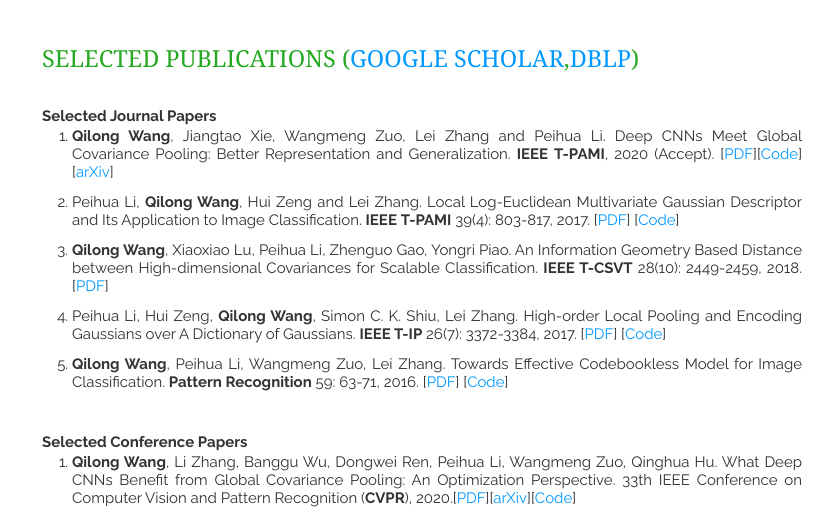
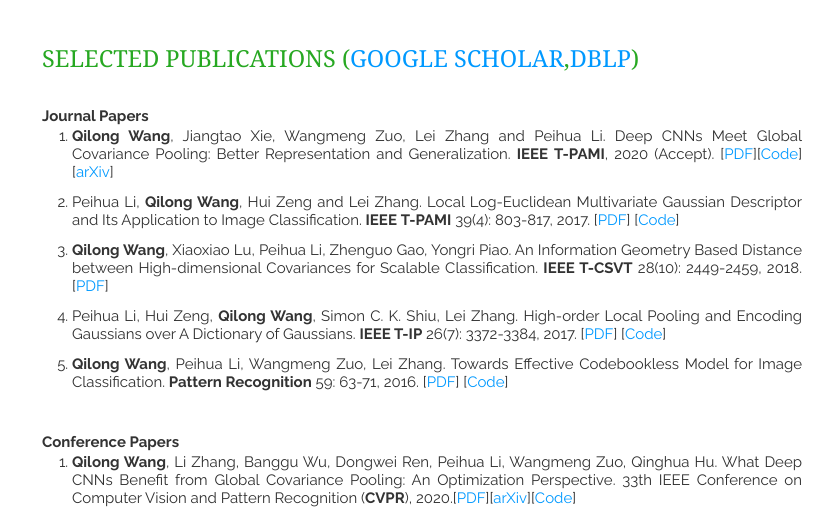
Before and after one commit to iamjingli/homepage, a Jekyll site: the page built from index.html, in a window 1280 px wide and 900 px high, scrolled down 481 px. Shown: the part 153-673 px from the top of the window, without its empty margins (328-1161 px from the left). Built offline with Jekyll 4.4.1, drawn with Linux system fonts in a browser that asks for light colours; nearby versions of some CDN libraries; the list of posts is cut into pages by our own code.

Commit message:
homepage

```diff
--- a/_includes/publications.html
+++ b/_includes/publications.html
@@ -27,7 +27,7 @@
     <section class="thirteen columns">
       <article>
         <header></header>
-        <p align="justify"><strong>Selected Journal Papers</strong></p>
+        <p align="justify"><strong> Journal Papers</strong></p>
         <ol>
           <li><div align="justify"><div align="justify">
             <div align="justify">
@@ -61,7 +61,7 @@
           </li>
         </ol>
         <p align="justify">&nbsp;</p>
-        <p><strong>Selected Conference Papers </strong></p>
+        <p><strong>Conference Papers </strong></p>
         <ol>
           <li>
             <div align="justify">
```
